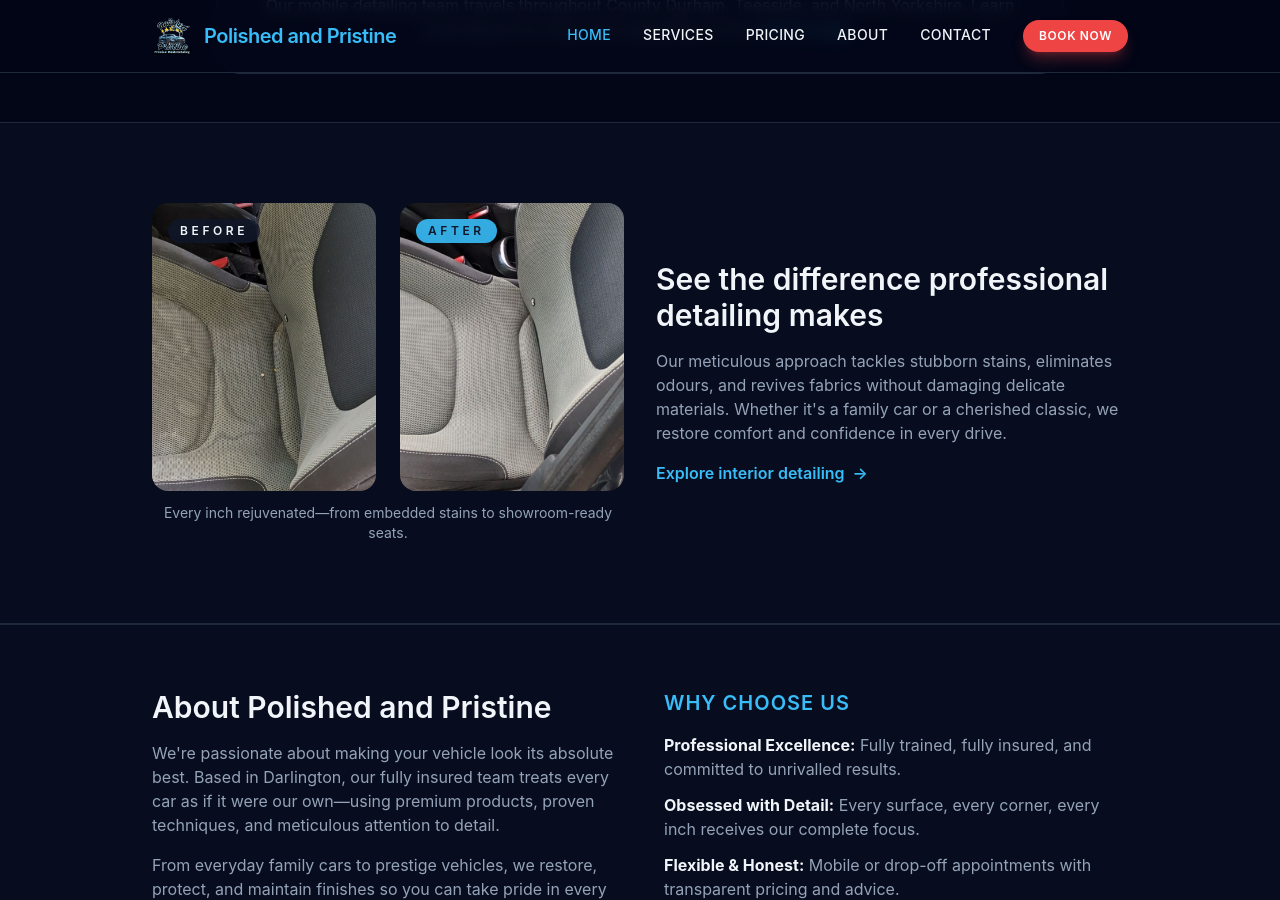
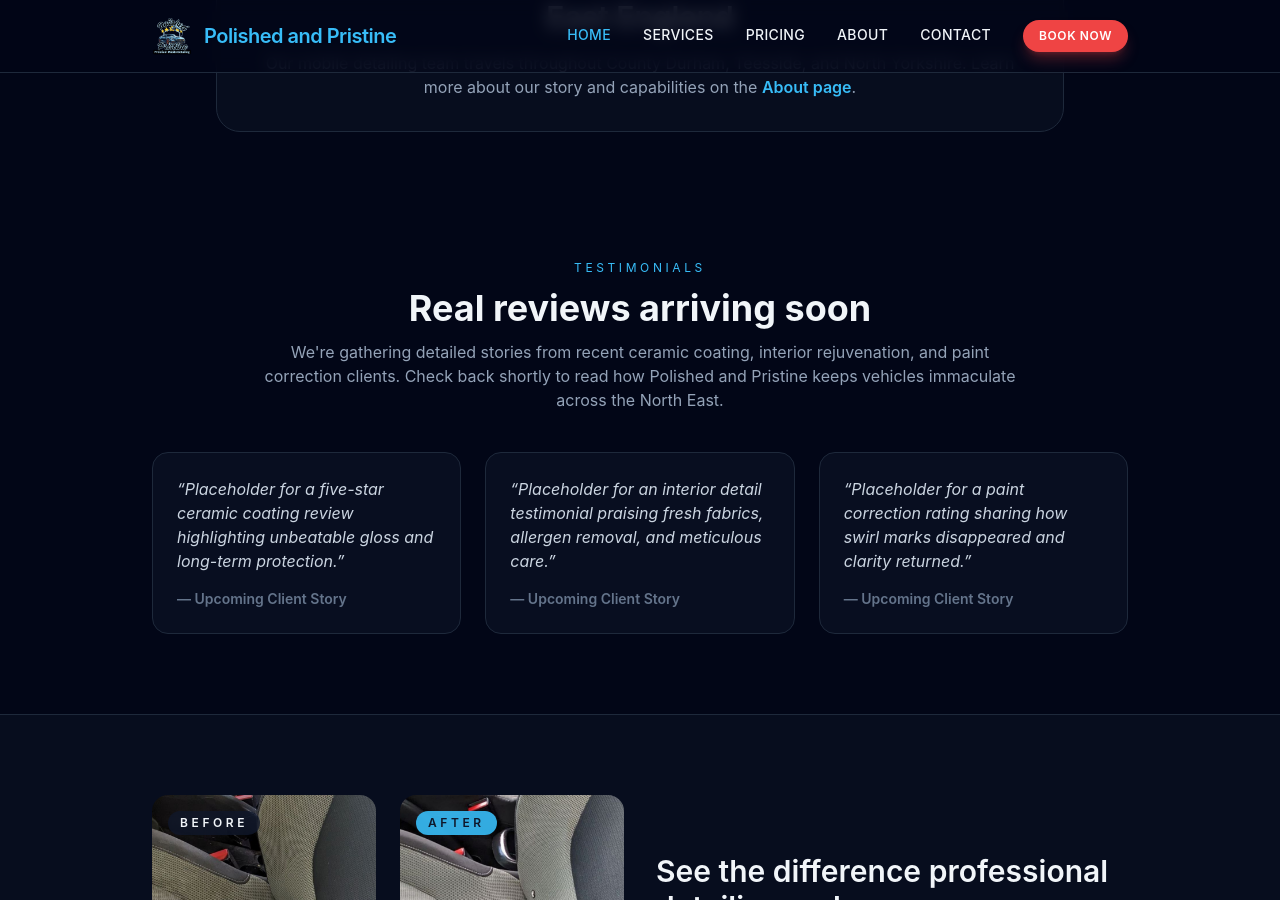
Before and after one commit to xboxlivejohns/.github.io, a Jekyll site: the page built from index.html, in a window 1280 px wide and 900 px high, scrolled down 1082 px. Built offline with Jekyll 4.4.1, drawn with Linux system fonts in a browser that asks for light colours; nearby versions of some CDN libraries; some of the changed text lies outside the part shown.

Commit message:
Add trust signals and PWA metadata

```diff
--- a/_layouts/default.html
+++ b/_layouts/default.html
@@ -31,6 +31,12 @@
     {% endif %}
     <meta name="twitter:image" content="{{ og_image | absolute_url }}">
     <meta property="og:locale" content="en_GB">
+    <meta name="theme-color" content="#ef4444">
+    <link rel="icon" type="image/png" sizes="32x32" href="{{ '/images/favicon-32x32.png' | relative_url }}">
+    <link rel="icon" type="image/png" sizes="16x16" href="{{ '/images/favicon-16x16.png' | relative_url }}">
+    <link rel="icon" href="{{ '/images/favicon.ico' | relative_url }}">
+    <link rel="apple-touch-icon" sizes="180x180" href="{{ '/images/apple-touch-icon.png' | relative_url }}">
+    <link rel="manifest" href="{{ '/manifest.json' | relative_url }}">
     <script src="https://cdn.tailwindcss.com"></script>
     <script>
       tailwind.config = {
--- a/index.html
+++ b/index.html
@@ -14,6 +14,11 @@
   <div class="flex flex-wrap justify-center gap-4">
     <a href="{{ '/services.html' | relative_url }}" class="bg-primary text-slate-900 px-6 py-3 rounded-full font-semibold shadow hover:bg-sky-300 transition">View Services</a>
     <a href="{{ '/contact.html' | relative_url }}" class="border border-slate-700 px-6 py-3 rounded-full font-semibold hover:border-primary hover:text-primary transition">Get a Quote</a>
+  </div>
+  <div class="flex flex-wrap items-center justify-center gap-3 text-xs uppercase tracking-[0.25em] text-slate-400">
+    <span class="rounded-full border border-slate-800 bg-slate-900/60 px-4 py-2 text-[0.65rem] font-semibold text-slate-200">Fully Insured</span>
+    <span class="rounded-full border border-slate-800 bg-slate-900/60 px-4 py-2 text-[0.65rem] font-semibold text-slate-200">Satisfaction Guarantee</span>
+    <span class="rounded-full border border-slate-800 bg-slate-900/60 px-4 py-2 text-[0.65rem] font-semibold text-slate-200">Trusted by North East Drivers</span>
   </div>
 </section>
 
@@ -42,6 +47,28 @@
     <p class="text-primary uppercase tracking-[0.3em] text-xs">Service Area</p>
     <h2 class="text-2xl sm:text-3xl font-semibold">Darlington hub serving Car Detailing across North East England</h2>
     <p class="text-slate-400">Our mobile detailing team travels throughout County Durham, Teesside, and North Yorkshire. Learn more about our story and capabilities on the <a href="{{ '/about.html' | relative_url }}" class="text-primary font-semibold">About page</a>.</p>
+  </div>
+</section>
+
+<section class="max-w-5xl mx-auto px-6 py-20 space-y-10">
+  <header class="space-y-3 text-center">
+    <p class="text-primary uppercase tracking-[0.3em] text-xs">Testimonials</p>
+    <h2 class="text-3xl sm:text-4xl font-bold">Real reviews arriving soon</h2>
+    <p class="text-slate-400 max-w-3xl mx-auto">We're gathering detailed stories from recent ceramic coating, interior rejuvenation, and paint correction clients. Check back shortly to read how {{ site.name }} keeps vehicles immaculate across the North East.</p>
+  </header>
+  <div class="grid gap-6 md:grid-cols-3">
+    <article class="rounded-2xl border border-slate-800 bg-slate-900/50 p-6 text-left">
+      <p class="text-slate-300 italic">“Placeholder for a five-star ceramic coating review highlighting unbeatable gloss and long-term protection.”</p>
+      <p class="mt-4 text-sm font-semibold text-slate-500">— Upcoming Client Story</p>
+    </article>
+    <article class="rounded-2xl border border-slate-800 bg-slate-900/50 p-6 text-left">
+      <p class="text-slate-300 italic">“Placeholder for an interior detail testimonial praising fresh fabrics, allergen removal, and meticulous care.”</p>
+      <p class="mt-4 text-sm font-semibold text-slate-500">— Upcoming Client Story</p>
+    </article>
+    <article class="rounded-2xl border border-slate-800 bg-slate-900/50 p-6 text-left">
+      <p class="text-slate-300 italic">“Placeholder for a paint correction rating sharing how swirl marks disappeared and clarity returned.”</p>
+      <p class="mt-4 text-sm font-semibold text-slate-500">— Upcoming Client Story</p>
+    </article>
   </div>
 </section>
 
```
Also changed, not shown: services.html (+27 -0 lines), manifest.json (added).
